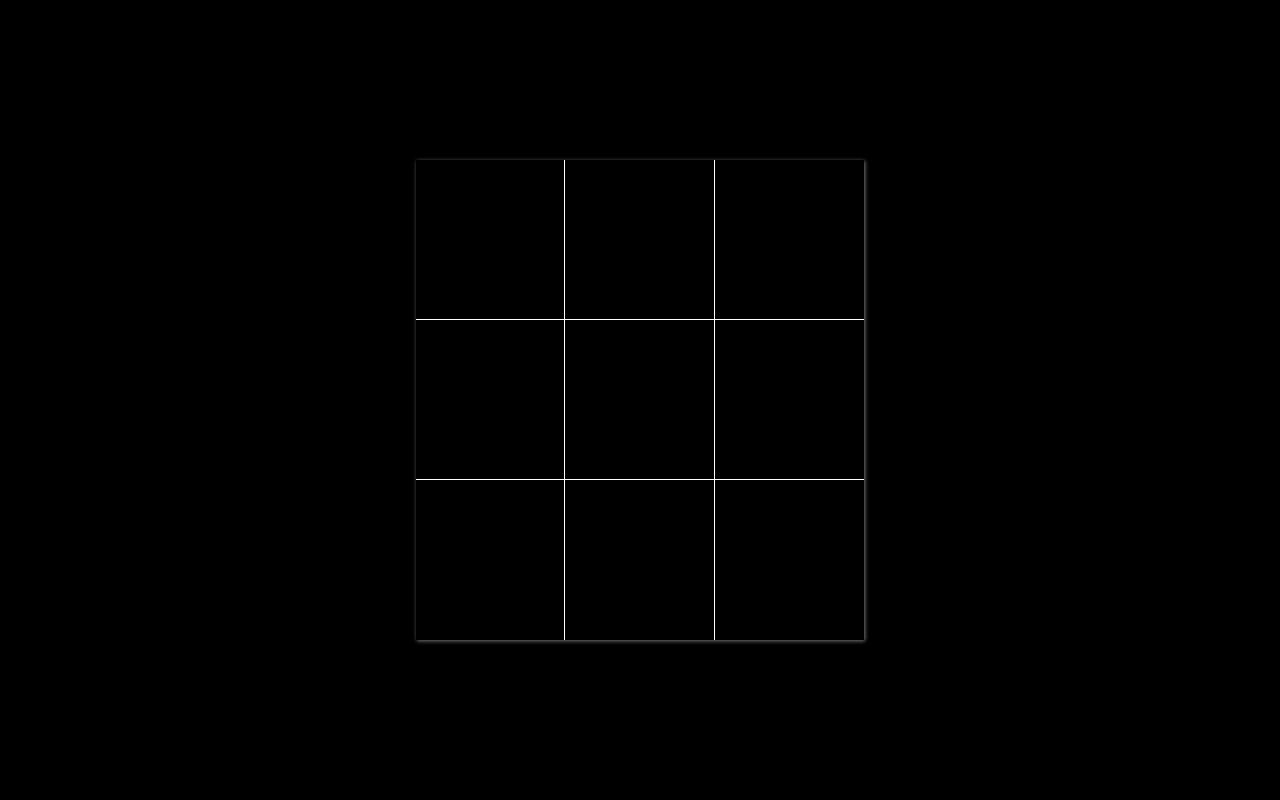
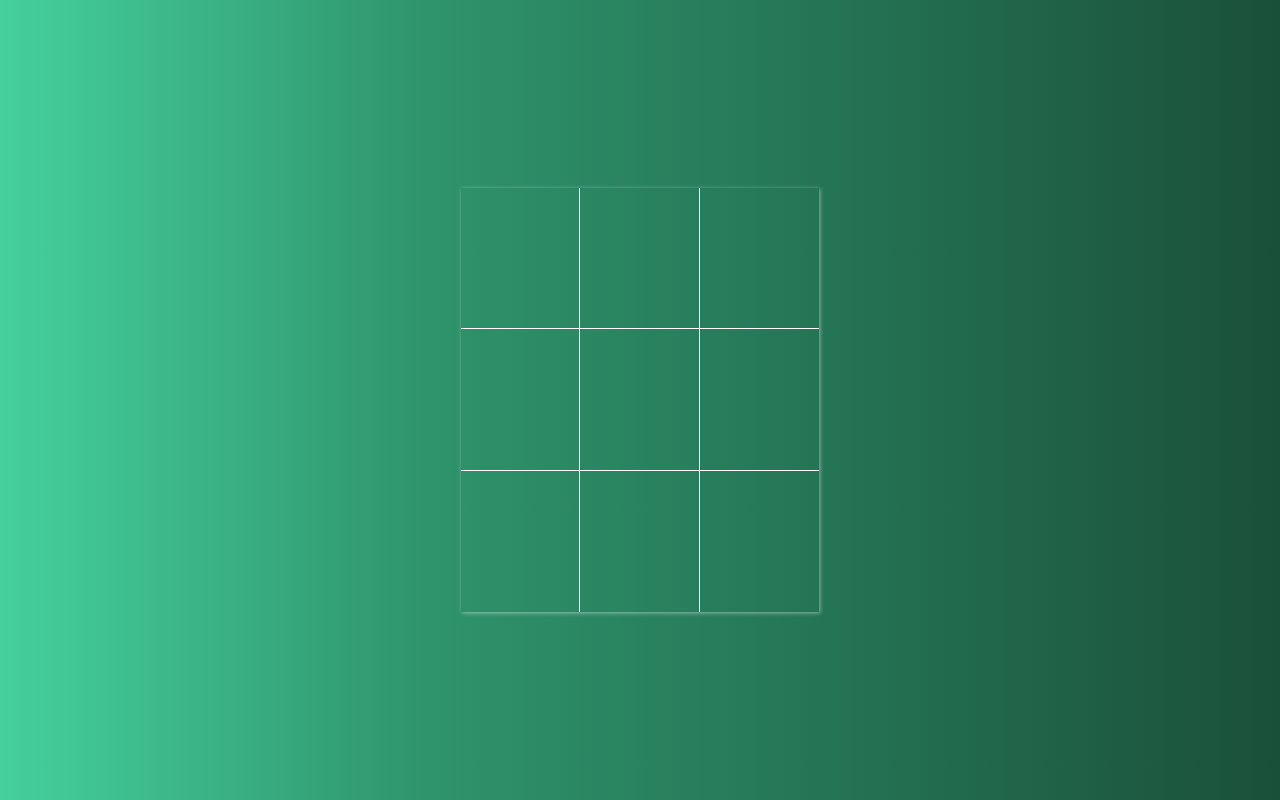
Before and after one commit to BrunaBeatriiz/Javascript, a plain HTML site: page jogo da velha/index.html in a window 1280 px wide. Drawn offline with Linux system fonts and the light colour scheme; a web font is replaced by a local one.

Commit message:
mudanças no tamanho do tabuleiro em css/telas em todas as dimensões

```diff
--- a/jogo da velha/style.css
+++ b/jogo da velha/style.css
@@ -7,8 +7,7 @@
 }
 
 body{
-    /* background: linear-gradient(90deg,#45d09d,#2f946c,#247253,#1a503a); */
-    background-color: black;
+    background: linear-gradient(90deg,#45d09d,#2f946c,#247253,#1a503a);
     width: 100vw;
     height: 100vh;
     display: flex;
--- a/jogo da velha/telas.css
+++ b/jogo da velha/telas.css
@@ -23,9 +23,11 @@
 
  @media screen and (min-width: 768px) and (max-width: 992px) {
 
+
+
     .tabuleiro{
-        width: 40%;
-        height: 50%;
+        width:32%;
+        height: 52%;
     }
 
 
@@ -76,9 +78,10 @@
  }
  @media screen and (min-width: 993px) {
 
+
     .tabuleiro{
-        width: 35%;
-        height: 60%;
+        width: 28%;
+        height: 53%;
 
     }
 
```
